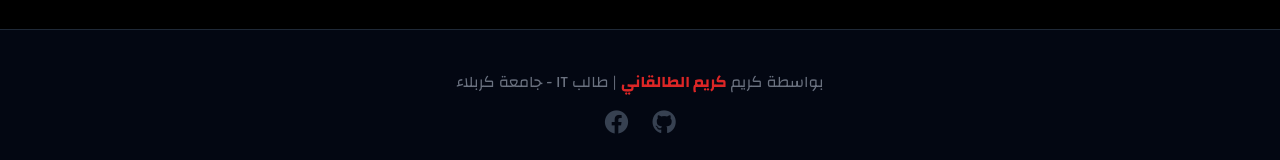
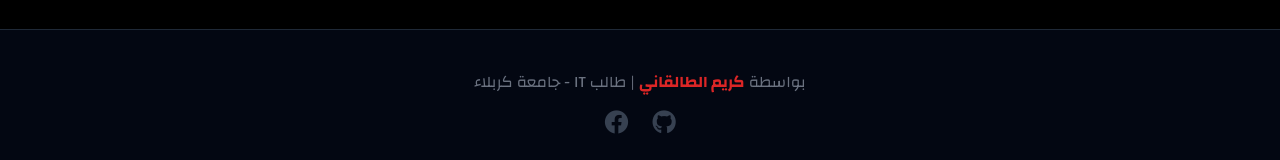
Before and after one commit to KARIM-7-IT/Repo3-KARIM, a plain HTML site: page index.html in a window 1280 px wide. Shown: the part 2143-2303 px from the top of the page. Drawn offline with nearby package versions, Linux system fonts and the light colour scheme.

Commit message:
Update index.html

```diff
--- a/index.html
+++ b/index.html
@@ -93,7 +93,7 @@
     </section>
 
     <footer class="bg-gray-950 py-10 border-t border-gray-800 text-center">
-        <p class="text-gray-500">بواسطة كريم <span class="text-red-600 font-bold">كريم الطالقاني</span> | طالب IT - جامعة كربلاء</p>
+        <p class="text-gray-500">بواسطة  <span class="text-red-600 font-bold">كريم الطالقاني</span> | طالب IT - جامعة كربلاء</p>
         <div class="flex justify-center gap-6 mt-4 text-2xl text-gray-700">
             <i class="fab fa-github"></i>
             <i class="fab fa-facebook"></i>
```
